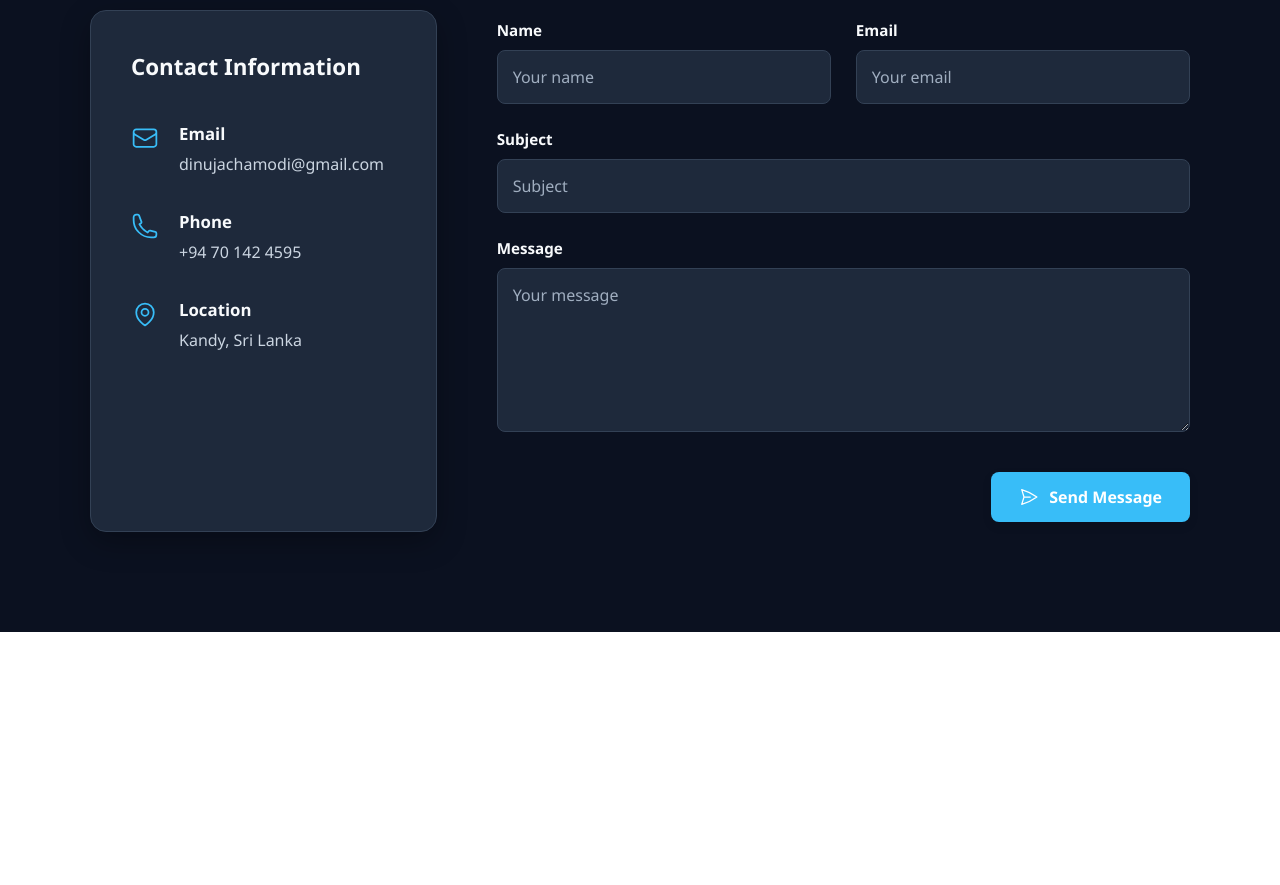
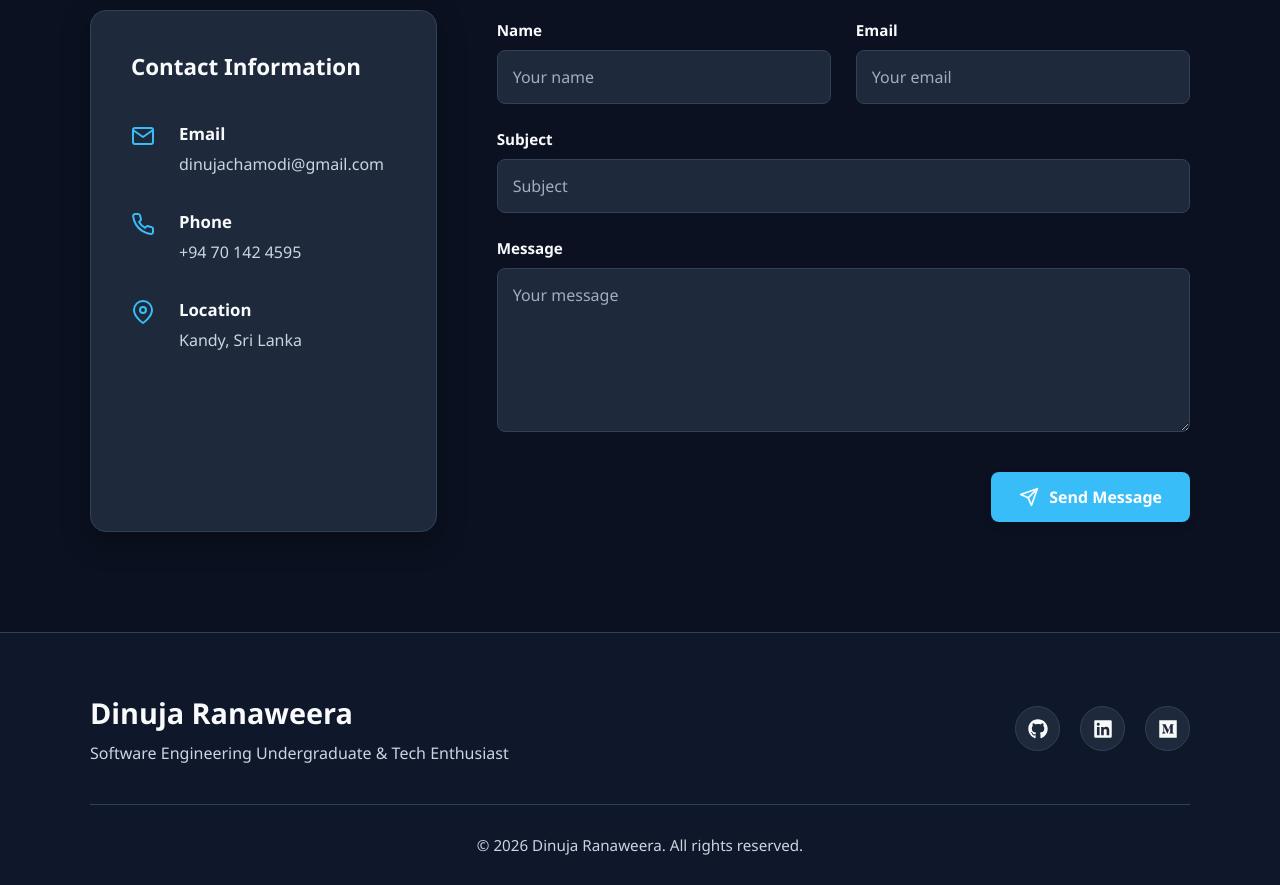
Before and after one commit to Dinuja937/my-portfolio, a React (Vite) app: page / in a window 1280 px wide. Shown: the part 5640-6525 px from the top of the page. Before the commit the page ends 6272 px from the top, so only its background shows below. Built offline with nearby package versions, Linux system fonts and the light colour scheme.

Commit message:
Add footer section

```diff
--- a/package.json
+++ b/package.json
@@ -11,7 +11,8 @@
   },
   "dependencies": {
     "react": "^19.2.4",
-    "react-dom": "^19.2.4"
+    "react-dom": "^19.2.4",
+    "react-icons": "^5.6.0"
   },
   "devDependencies": {
     "@eslint/js": "^9.39.4",
--- a/src/App.jsx
+++ b/src/App.jsx
@@ -8,6 +8,7 @@ import Skills from './components/Skills/Skills';
 import Projects from './components/Projects/Projects';
 import Blog from './components/Blog/Blog';
 import Contact from './components/Contact/Contact';
+import Footer from './components/Footer/Footer';
 
 function App() {
   const [theme, setTheme] = useState('dark');
@@ -26,6 +27,7 @@ function App() {
       <Projects />
       <Blog />
       <Contact />
+      <Footer />
     </div>
   );
 }
--- a/src/components/Contact/Contact.jsx
+++ b/src/components/Contact/Contact.jsx
@@ -1,4 +1,5 @@
 import { useState } from 'react';
+import { FiMail, FiPhone, FiMapPin, FiSend } from 'react-icons/fi';
 import './Contact.css';
 
 function Contact() {
@@ -31,9 +32,7 @@ function Contact() {
             <div className="info-list">
               <div className="info-item">
                 <div className="info-icon">
-                  <svg xmlns="http://www.w3.org/2000/svg" fill="none" viewBox="0 0 24 24" strokeWidth="1.5" stroke="currentColor" className="w-6 h-6">
-                    <path strokeLinecap="round" strokeLinejoin="round" d="M21.75 6.75v10.5a2.25 2.25 0 0 1-2.25 2.25h-15a2.25 2.25 0 0 1-2.25-2.25V6.75m19.5 0A2.25 2.25 0 0 0 19.5 4.5h-15a2.25 2.25 0 0 0-2.25 2.25m19.5 0v.243a2.25 2.25 0 0 1-1.07 1.916l-7.5 4.615a2.25 2.25 0 0 1-2.36 0L3.32 8.91a2.25 2.25 0 0 1-1.07-1.916V6.75" />
-                  </svg>
+                  <FiMail size={24} />
                 </div>
                 <div className="info-text">
                   <h4>Email</h4>
@@ -43,9 +42,7 @@ function Contact() {
 
               <div className="info-item">
                 <div className="info-icon">
-                  <svg xmlns="http://www.w3.org/2000/svg" fill="none" viewBox="0 0 24 24" strokeWidth="1.5" stroke="currentColor" className="w-6 h-6">
-                    <path strokeLinecap="round" strokeLinejoin="round" d="M2.25 6.75c0 8.284 6.716 15 15 15h2.25a2.25 2.25 0 0 0 2.25-2.25v-1.372c0-.516-.351-.966-.852-1.091l-4.423-1.106c-.44-.11-.902.055-1.173.417l-.97 1.293c-2.896-1.596-5.48-4.18-7.077-7.077l1.293-.97c.362-.271.527-.734.417-1.173L6.963 3.102a1.125 1.125 0 0 0-1.091-.852H4.5A2.25 2.25 0 0 0 2.25 4.5v2.25Z" />
-                  </svg>
+                  <FiPhone size={24} />
                 </div>
                 <div className="info-text">
                   <h4>Phone</h4>
@@ -55,10 +52,7 @@ function Contact() {
 
               <div className="info-item">
                 <div className="info-icon">
-                  <svg xmlns="http://www.w3.org/2000/svg" fill="none" viewBox="0 0 24 24" strokeWidth="1.5" stroke="currentColor" className="w-6 h-6">
-                    <path strokeLinecap="round" strokeLinejoin="round" d="M15 10.5a3 3 0 1 1-6 0 3 3 0 0 1 6 0Z" />
-                    <path strokeLinecap="round" strokeLinejoin="round" d="M19.5 10.5c0 7.142-7.5 11.25-7.5 11.25S4.5 17.642 4.5 10.5a7.5 7.5 0 1 1 15 0Z" />
-                  </svg>
+                  <FiMapPin size={24} />
                 </div>
                 <div className="info-text">
                   <h4>Location</h4>
@@ -132,9 +126,7 @@ function Contact() {
 
                 <div className="form-submit-row">
                   <button type="submit" className="submit-btn">
-                    <svg xmlns="http://www.w3.org/2000/svg" fill="none" viewBox="0 0 24 24" strokeWidth="1.5" stroke="currentColor" className="w-5 h-5">
-                      <path strokeLinecap="round" strokeLinejoin="round" d="M6 12 3.269 3.125A59.769 59.769 0 0 1 21.485 12 59.768 59.768 0 0 1 3.27 20.875L5.999 12Zm0 0h7.5" />
-                    </svg>
+                    <FiSend size={18} />
                     Send Message
                   </button>
                 </div>
--- /dev/null
+++ b/src/components/Footer/Footer.css
@@ -0,0 +1,80 @@
+.footer {
+  background-color: var(--bg-secondary);
+  padding: 60px 20px 30px;
+  border-top: 1px solid var(--border-color);
+}
+
+.footer-container {
+  max-width: 1100px;
+  width: 100%;
+  margin: 0 auto;
+  display: flex;
+  flex-direction: column;
+}
+
+.footer-top {
+  display: flex;
+  justify-content: space-between;
+  align-items: center;
+  padding-bottom: 40px;
+  border-bottom: 1px solid var(--border-color);
+  margin-bottom: 30px;
+}
+
+.footer-brand h2 {
+  font-size: 1.8rem;
+  font-weight: 700;
+  color: var(--text-primary);
+  margin-bottom: 10px;
+}
+
+.footer-brand p {
+  color: var(--text-secondary);
+  font-size: 1rem;
+}
+
+.footer-socials {
+  display: flex;
+  gap: 20px;
+}
+
+.social-link {
+  display: flex;
+  justify-content: center;
+  align-items: center;
+  width: 45px;
+  height: 45px;
+  border-radius: 50%;
+  background-color: var(--card-bg);
+  color: var(--text-primary);
+  border: 1px solid var(--border-color);
+  transition: all 0.3s ease;
+}
+
+.social-link:hover {
+  background-color: var(--accent-color);
+  color: #ffffff;
+  transform: translateY(-3px);
+  box-shadow: 0 5px 15px rgba(43, 88, 118, 0.3);
+  border-color: var(--accent-color);
+}
+
+.dark .social-link:hover {
+  background-color: #3b82f6;
+  border-color: #3b82f6;
+  box-shadow: 0 5px 15px rgba(59, 130, 246, 0.4);
+}
+
+.footer-bottom {
+  text-align: center;
+  color: var(--text-secondary);
+  font-size: 0.95rem;
+}
+
+@media screen and (max-width: 768px) {
+  .footer-top {
+    flex-direction: column;
+    text-align: center;
+    gap: 30px;
+  }
+}
--- /dev/null
+++ b/src/components/Footer/Footer.jsx
@@ -0,0 +1,37 @@
+import './Footer.css';
+import { FaGithub, FaLinkedin, FaMedium } from 'react-icons/fa';
+
+function Footer() {
+  const currentYear = new Date().getFullYear();
+
+  return (
+    <footer className="footer">
+      <div className="footer-container">
+        <div className="footer-top">
+          <div className="footer-brand">
+            <h2>Dinuja Ranaweera</h2>
+            <p>Software Engineering Undergraduate & Tech Enthusiast</p>
+          </div>
+
+          <div className="footer-socials">
+            <a href="https://github.com/Dinuja937" target="_blank" rel="noopener noreferrer" aria-label="GitHub" className="social-link">
+              <FaGithub size={20} />
+            </a>
+            <a href="https://linkedin.com/in/dinujachamodi" target="_blank" rel="noopener noreferrer" aria-label="LinkedIn" className="social-link">
+              <FaLinkedin size={20} />
+            </a>
+            <a href="https://medium.com/@dinujachamodi" target="_blank" rel="noopener noreferrer" aria-label="Medium" className="social-link">
+              <FaMedium size={20} />
+            </a>
+          </div>
+        </div>
+
+        <div className="footer-bottom">
+          <p>&copy; {currentYear} Dinuja Ranaweera. All rights reserved.</p>
+        </div>
+      </div>
+    </footer>
+  );
+}
+
+export default Footer;
--- a/src/components/Projects/Projects.jsx
+++ b/src/components/Projects/Projects.jsx
@@ -1,4 +1,5 @@
 import './Projects.css';
+import { FaGithub, FaExternalLinkAlt } from 'react-icons/fa';
 import bookfairImage from '../../assets/BookFair.png';
 import univentsImage from '../../assets/UniVents.png';
 import cricketImage from '../../assets/Cricket_League_Website.jpeg';
@@ -48,12 +49,12 @@ function Projects() {
                   <div className="project-links">
                     {project.githubLink !== "#" && (
                       <a href={project.githubLink} target="_blank" rel="noopener noreferrer" className="project-link" aria-label="GitHub">
-                        <svg xmlns="http://www.w3.org/2000/svg" width="24" height="24" viewBox="0 0 24 24" fill="none" stroke="currentColor" strokeWidth="2" strokeLinecap="round" strokeLinejoin="round"><path d="M9 19c-5 1.5-5-2.5-7-3m14 6v-3.87a3.37 3.37 0 0 0-.94-2.61c3.14-.35 6.44-1.54 6.44-7A5.44 5.44 0 0 0 20 4.77 5.07 5.07 0 0 0 19.91 1S18.73.65 16 2.48a13.38 13.38 0 0 0-7 0C6.27.65 5.09 1 5.09 1A5.07 5.07 0 0 0 5 4.77a5.44 5.44 0 0 0-1.5 3.78c0 5.42 3.3 6.61 6.44 7A3.37 3.37 0 0 0 9 18.13V22"></path></svg>
+                        <FaGithub size={22} />
                       </a>
                     )}
                     {project.liveLink !== "#" && (
                       <a href={project.liveLink} target="_blank" rel="noopener noreferrer" className="project-link" aria-label="Live Demo">
-                        <svg xmlns="http://www.w3.org/2000/svg" width="24" height="24" viewBox="0 0 24 24" fill="none" stroke="currentColor" strokeWidth="2" strokeLinecap="round" strokeLinejoin="round"><path d="M18 13v6a2 2 0 0 1-2 2H5a2 2 0 0 1-2-2V8a2 2 0 0 1 2-2h6"></path><polyline points="15 3 21 3 21 9"></polyline><line x1="10" y1="14" x2="21" y2="3"></line></svg>
+                        <FaExternalLinkAlt size={20} />
                       </a>
                     )}
                   </div>
```
Also changed, not shown: 1 other file (tests, documents, lock files or other folders).
